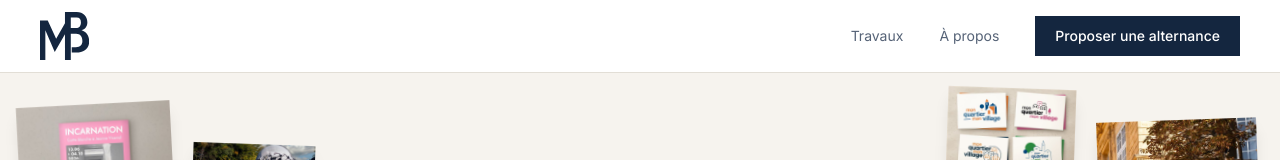
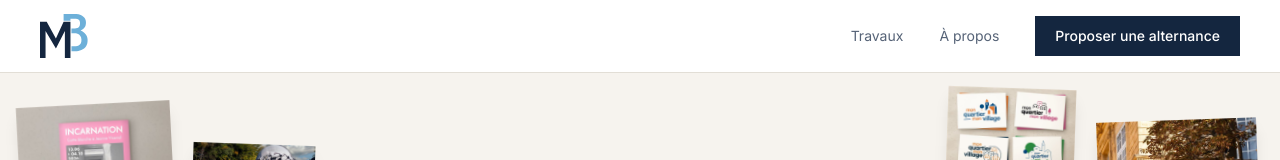
Before and after one commit to marcoberneportfolio/marcoberneportfolio.github.io, a React (Vite) app: page / in a window 1280 px wide. Shown: the top 160 px of the page. Built offline with nearby package versions, Linux system fonts and the light colour scheme.

Commit message:
Intégrer le logo MB définitif sans arrière-plan
Co-Authored-By: Claude Opus 5.5 <noreply@anthropic.com>

```diff
--- a/src/components/ui/logo.tsx
+++ b/src/components/ui/logo.tsx
@@ -1,13 +1,14 @@
 import { SITE } from '@/data/site';
 import { cn } from '@/lib/utils';
 
-/** MB monogram: the M rises into the back of a taller B, whose lower arm stops short of the upright. */
+/** MB monogram: a blue B sits above and beside the M, separated from it by a thin gap. */
 export default function Logo({ className }: { className?: string }) {
 	return (
-		<svg viewBox="160 160 938 915" fill="currentColor" role="img" aria-label={SITE.name} className={cn('block h-12 w-auto', className)}>
+		<svg viewBox="145 139 784 721" role="img" aria-label={SITE.name} className={cn('block h-11 w-auto', className)}>
+			<path fill="currentColor" d="M145 264H255L405.5 540L531.6 264H644V860H552.6V419L405.9 705.5L236 417V860H145Z" />
 			<path
-				fillRule="evenodd"
-				d="M160 322H308L468 668L636 376V160H860C985 160 1063 245 1063 355C1063 435 1020 488 950 510C1040 537 1098 612 1098 720C1098 850 1000 933 850 933H765V832H845C925 832 968 790 968 715C968 625 925 573 848 573H747V1074H636V583L441 922L262 507V1075H160ZM747 266H858C915 266 940 300 940 355C940 430 905 467 848 467H747Z"
+				fill="#6db0d9"
+				d="M778.5 657C801.6 643.5 816.7 621.7 821.8 595.7C826.6 571.2 825.2 546.6 818.5 522.7C811.5 498.1 792.3 474 768 464.9C755.9 459.9 743.4 456.2 730 456.1L660.3 455.9L660.4 376.8L717 376.6C730.8 376.8 743.3 373.8 756.2 369.1C776.6 360.7 791.5 343.6 797.2 322.2C805 293.5 802.9 252.4 780.9 233.1C767.3 221.1 749.1 215.5 731 215.5L643.8 215.3L643.8 248.7L531.7 248.7L531.7 139.3L739.9 139.4C765.1 139.4 789.1 145 812.1 153.8C843 165.5 873.5 191.5 886.1 221.8C900.1 255.5 902.7 293.1 891.9 328C883.1 356.6 863.6 378.8 838.9 394.9L810.7 410.8C833.7 421.3 855.1 432.8 874 449C890.7 463.3 902.8 481.2 911.4 501.5C927.2 538.6 928.8 579.3 920.4 618.5C904.6 692.8 844.2 732.4 772.3 744.2C753.1 747 734.9 747.6 715.6 747.4L660.8 747.5L660.8 669.4L733.9 668.9C749.7 668.8 764 663.8 778.5 657"
 			/>
 		</svg>
 	);
```
Also changed, not shown: public/favicon.svg.
